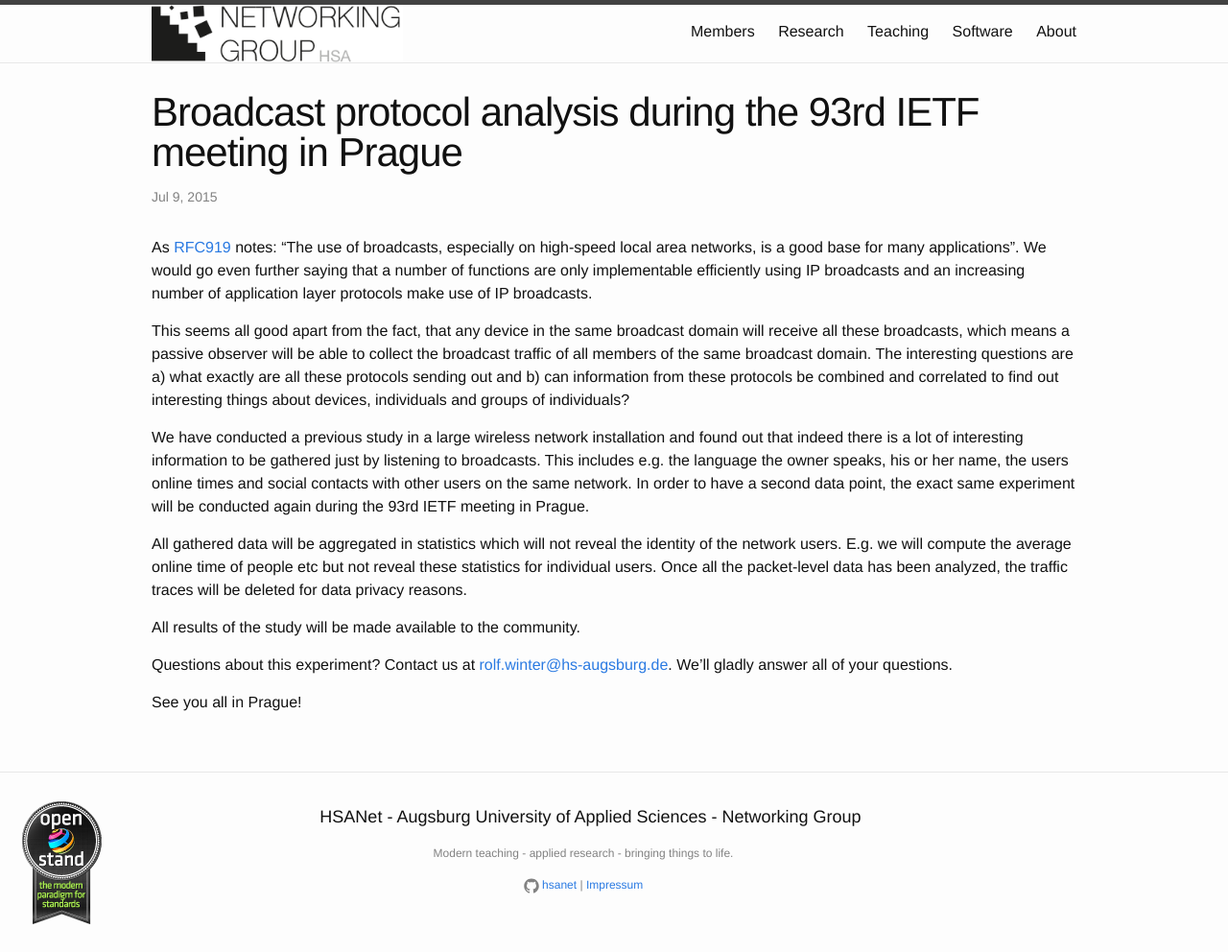
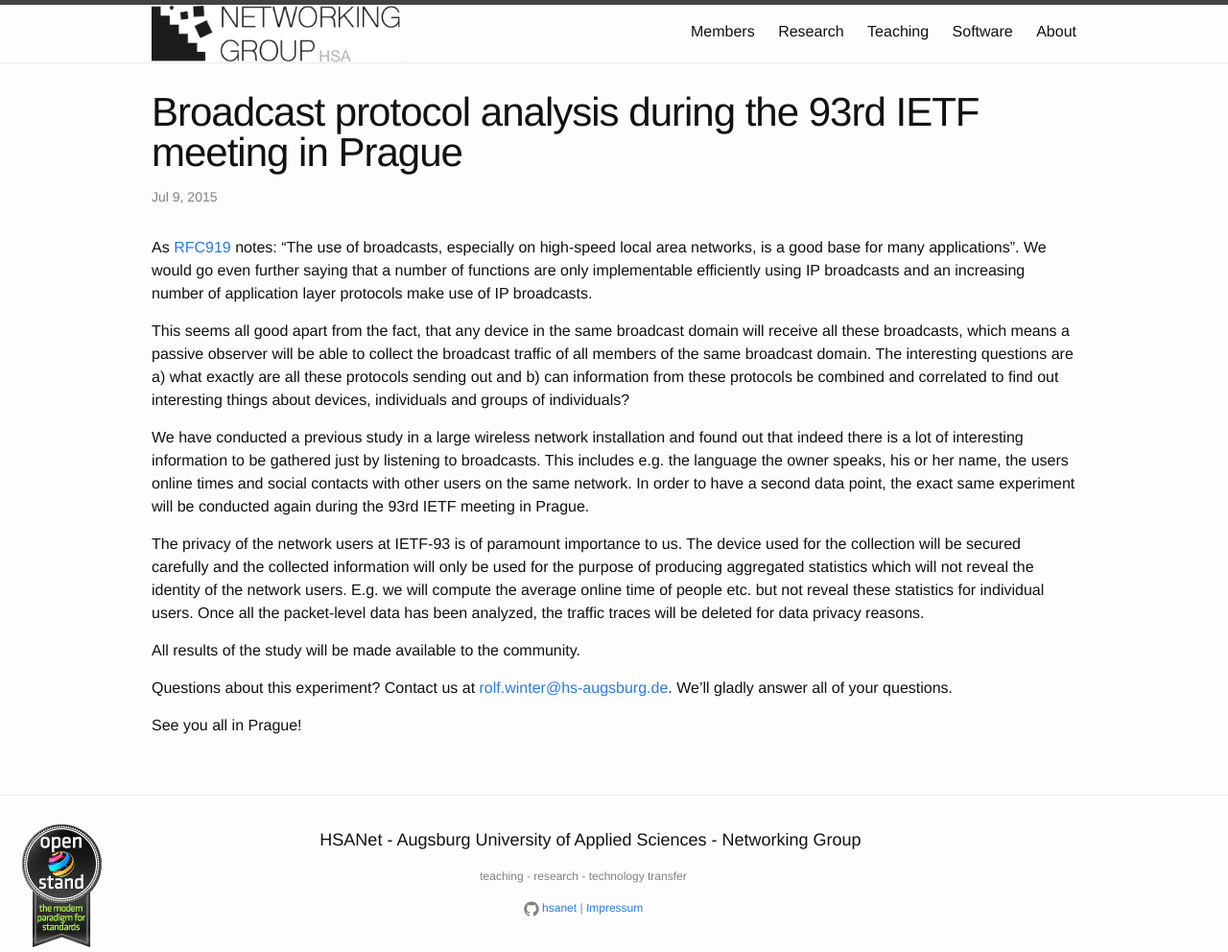
Before and after one commit to HSAnet/hsanet.github.io, a Jekyll site: the page built from _posts/2015-07-08-ietf-broadcast-analysis.md, in a window 1280 px wide. Shown: the whole page at 96% size. Built offline with Jekyll 4.4.1, drawn with Linux system fonts in a browser that asks for light colours; before the commit the page ends 968 px from its top, so only the background shows below that.

Commit message:
altered IETF analysis post and footer slogan

```diff
--- a/_config.yml
+++ b/_config.yml
@@ -2,7 +2,7 @@
 title: HSANet - Augsburg University of Applied Sciences - Networking Group
 sitename: HSA Networking Group
 description: > #
-  Modern teaching - applied research - bringing things to life.
+  teaching - research - technology transfer
 baseurl: "" # the subpath of your site, e.g. /blog/
 url: "http://net.hs-augsburg.de" # the base hostname & protocol for your site
 #twitter_username: jekyllrb
--- a/_posts/2015-07-08-ietf-broadcast-analysis.md
+++ b/_posts/2015-07-08-ietf-broadcast-analysis.md
@@ -10,7 +10,13 @@ This seems all good apart from the fact, that any device in the same broadcast d
 
 We have conducted a previous study in a large wireless network installation and found out that indeed there is a lot of interesting information to be gathered just by listening to broadcasts. This includes e.g. the language the owner speaks, his or her name, the users online times and social contacts with other users on the same network. In order to have a second data point, the exact same experiment will be conducted again during the 93rd IETF meeting in Prague.
 
-All gathered data will be aggregated in statistics which will not reveal the identity of the network users. E.g. we will compute the average online time of people etc but not reveal these statistics for individual users. Once all the packet-level data has been analyzed, the traffic traces will be deleted for data privacy reasons.
+The privacy of the network users at IETF-93 is of paramount importance to us.
+The device used for the collection will be secured carefully and the collected
+information will only be used for the purpose of producing aggregated statistics
+which will not reveal the identity of the network users. E.g. we will compute
+the average online time of people etc. but not reveal these statistics for
+individual users. Once all the packet-level data has been analyzed, the traffic
+traces will be deleted for data privacy reasons.
 
 All results of the study will be made available to the community.
 
```
